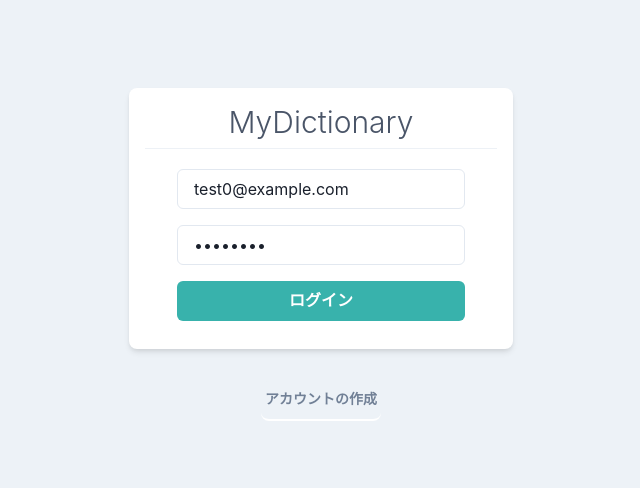
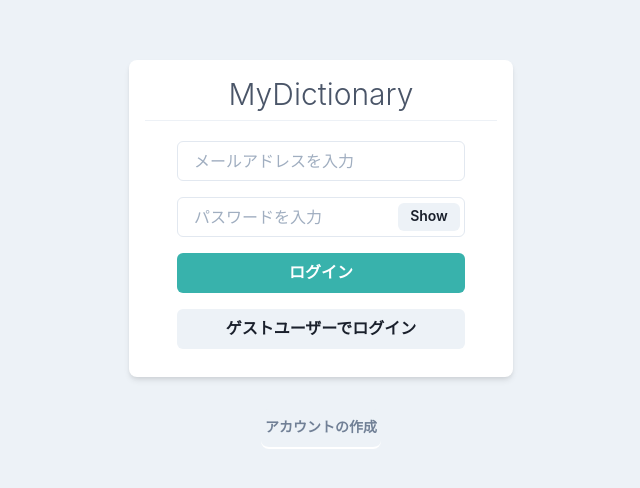
Before and after one commit to yuy5719823/my-dict-front, a React (Create React App) app: page / in a window 1280 px wide. Shown: the part 130-618 px from the top of the page, without its empty margins (319-959 px from the left). Built offline with nearby package versions, Linux system fonts and the light colour scheme.

Commit message:
[Add]ゲストユーザーのログインボタン

```diff
--- a/src/components/pages/Login.tsx
+++ b/src/components/pages/Login.tsx
@@ -5,6 +5,7 @@ import { PrimaryButton } from '../atoms/button/PrimaryButton';
 import { useAuth } from '../../hooks/useAuth';
 import { userInfoType } from '../../types/api/userInfoType';
 import { SignUpModal } from '../organisms/user/SignUpModal';
+import { PasswordInputConfirm } from '../atoms/password/PasswordInputConfirm';
 
 
 export const Login: VFC = memo(() => {
@@ -14,11 +15,15 @@ export const Login: VFC = memo(() => {
 
   //ログイン関連
   const { login, loading } = useAuth();
-  const [userInfo, setUserInfo] = useState<userInfoType>({ email: "test0@example.com", password: "password" });
+  const [userInfo, setUserInfo] = useState<userInfoType>({ email: "", password: "" });
 
   const onClickLogin = () => login(userInfo);
   const onChangeEmail = (event: ChangeEvent<HTMLInputElement>) => setUserInfo({...userInfo, email: event.target.value});
   const onChangePassword = (event: ChangeEvent<HTMLInputElement>) => setUserInfo({...userInfo, password: event.target.value});
+
+  const onClickLoginGest = () => {
+    setUserInfo({ email: "test@example.com", password: "password" });
+  }
 
   return(
     <>
@@ -28,8 +33,9 @@ export const Login: VFC = memo(() => {
           <Divider　my={2} />
           <Stack spacing={4} py={3} px={8} >
             <Input value={userInfo.email} onChange={onChangeEmail} type="email" placeholder="メールアドレスを入力" />
-            <Input value={userInfo.password} onChange={onChangePassword} type="password" placeholder="パスワードを入力" />
+            <PasswordInputConfirm setPlaceholder="パスワードを入力" onChange={onChangePassword} setInput={userInfo.password} />
             <PrimaryButton onClick={onClickLogin} loading={loading}>ログイン</PrimaryButton>
+            <Button onClick={onClickLoginGest}>ゲストユーザーでログイン</Button>
           </Stack>
         </Box>
       <Box py={8}>
```
